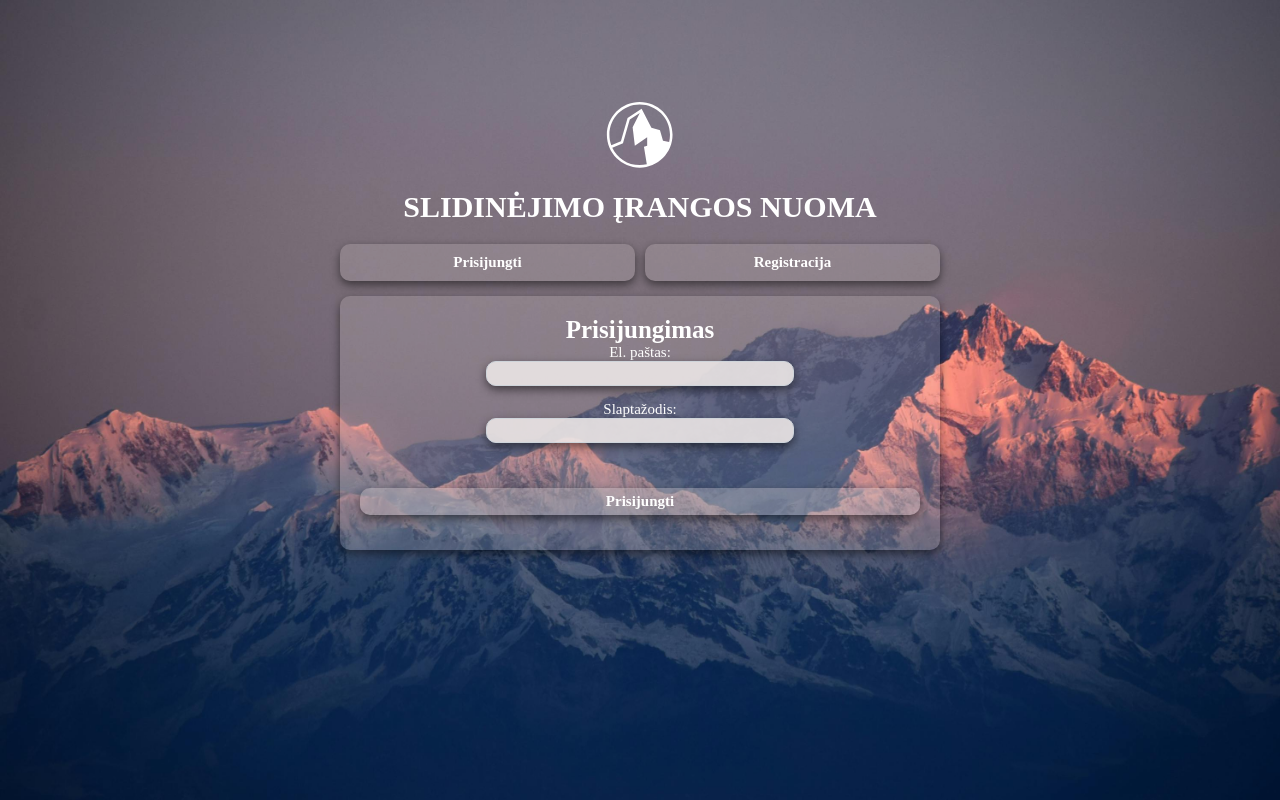
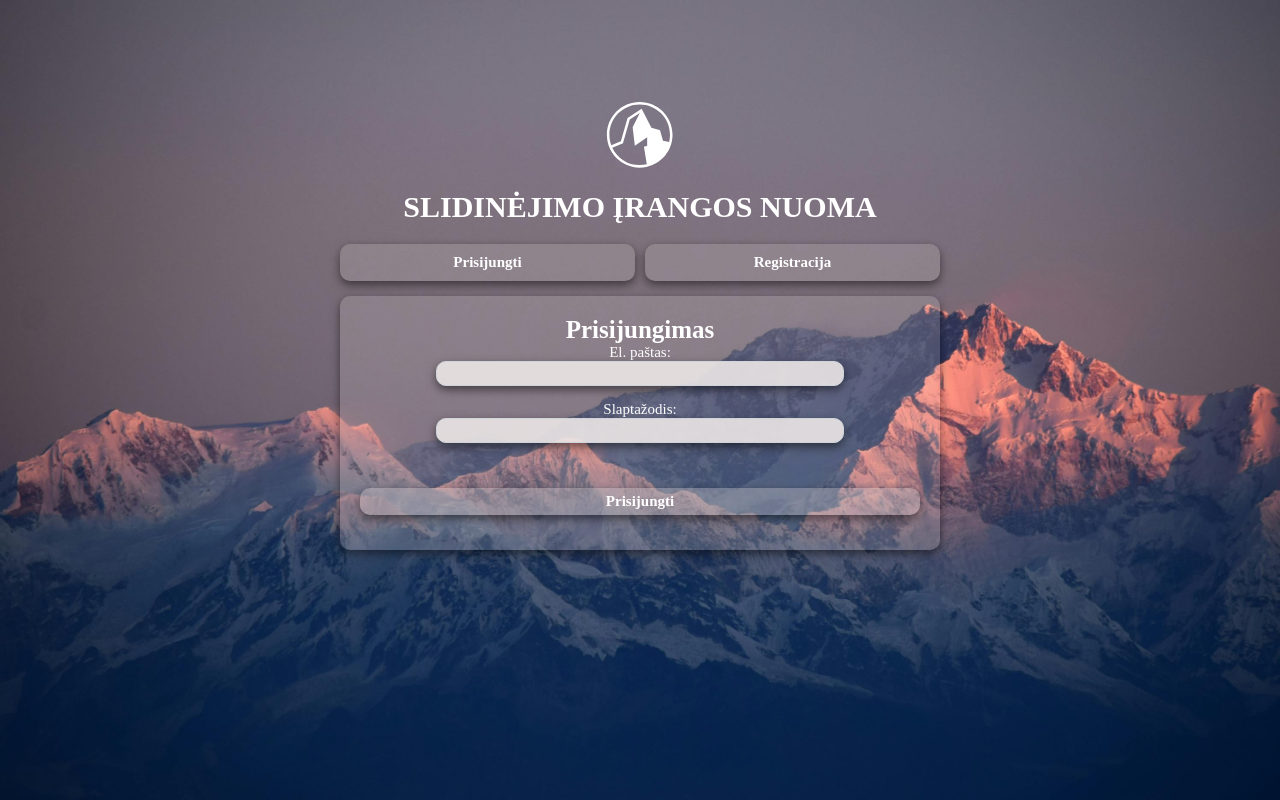
Before and after one commit to VeronikaSindeikyte/Skii-equipment-rental-MERN-project, a React (Vite) app: page /login in a window 1280 px wide. Built offline with nearby package versions, Linux system fonts and the light colour scheme; no server answers; a web font is replaced by a local one.

Commit message:
fixing alignment

```diff
--- a/src/components/componentsCSS/AddIrangaForm.css
+++ b/src/components/componentsCSS/AddIrangaForm.css
@@ -43,7 +43,7 @@ select {
     text-align: center;
     font-family: "Inknut Antiqua", serif;
     width: 80%;
-    max-width: 300px;
+    max-width: 400px;
     padding: 3px 0;
     margin-bottom: 15px;
     border: 1px solid #ced4da;
--- a/src/components/componentsCSS/Drafts.css
+++ b/src/components/componentsCSS/Drafts.css
@@ -4,7 +4,7 @@
     flex-direction: column;
     justify-content: center;
     align-items: center;
-    width: 80%;
+    width: 100%;
 }
 
 .drafts {
```
